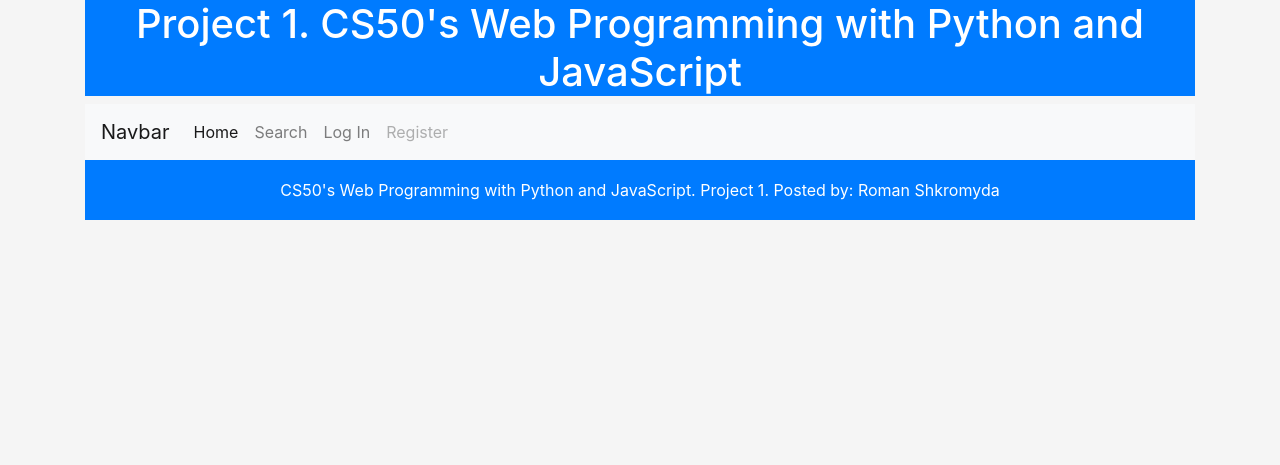
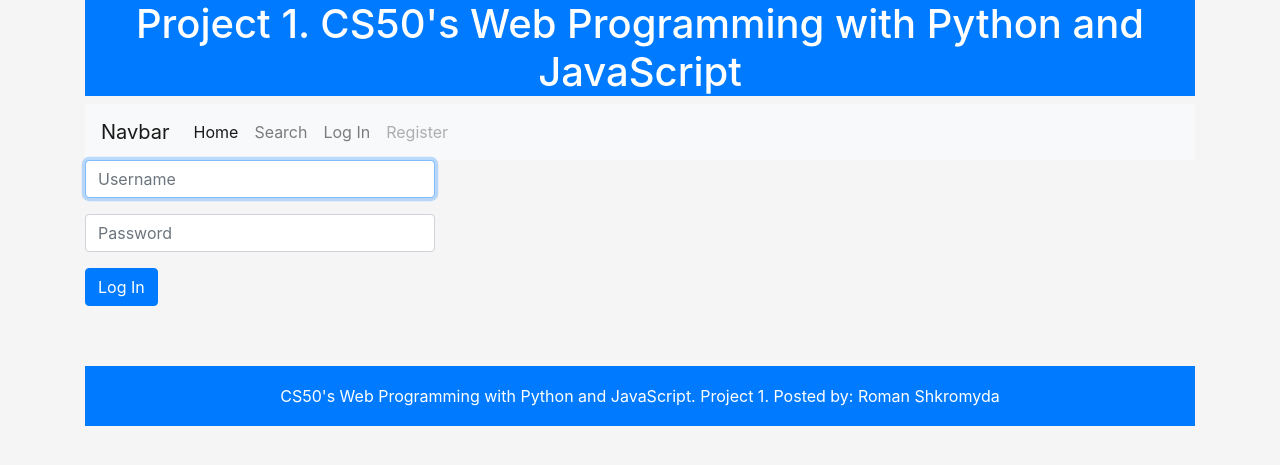
Before and after one commit to shurra/project1, a Flask app: template templates/login.html in a window 1280 px wide. Shown: the top 465 px of the page. Run offline with Flask 2, Linux system fonts and the light colour scheme; the template is opened without the code that fills it, so the values that code supplies are empty; some libraries are stand-ins or nearby versions.

Commit message:
Templates: register and login added

```diff
--- a/application.py
+++ b/application.py
@@ -1,11 +1,13 @@
 import os
 
-from flask import Flask, session, request, render_template
+from flask import Flask, session, request, render_template, flash, redirect
 from flask_session import Session
 from sqlalchemy import create_engine
 from sqlalchemy.orm import scoped_session, sessionmaker
 
 import requests
+
+from helpers import login_required
 
 app = Flask(__name__)
 
@@ -30,6 +32,7 @@
 
 
 @app.route("/")
+@login_required
 def index():
     """Index page"""
     books = db.execute("SELECT * FROM books LIMIT 10;").fetchall()
@@ -45,13 +48,89 @@
     # return "Project 1: TODO" + res
 
 
-@app.route("/login")
+@app.route("/login", methods=["GET", "POST"])
 def login():
-    return "Login"
+    """Log user in"""
 
-@app.route("/register")
+    # Forget any user_id
+    session.clear()
+
+    error = None
+
+    # User reached route via POST (as by submitting a form via POST)
+    if request.method == "POST":
+
+        # Ensure username was submitted
+        if not request.form.get("username"):
+            # return apology("must provide username", 403)
+            flash("must provide username")
+
+        # Ensure password was submitted
+        elif not request.form.get("password"):
+            flash("must provide password")
+
+        # Query database for username
+        # rows = db.execute("SELECT * FROM users WHERE username = :username",
+        #                   username=request.form.get("username"))
+
+        # Ensure username exists and password is correct
+        # if len(rows) != 1 or not check_password_hash(rows[0]["hash"], request.form.get("password")):
+        #     return apology("invalid username and/or password", 403)
+
+        # Remember which user has logged in
+        # session["user_id"] = rows[0]["id"]
+
+        # Redirect user to home page
+        # return redirect("/login")
+
+    # User reached route via GET (as by clicking a link or via redirect)
+    else:
+        return render_template("login.html")
+    return render_template("login.html")
+
+@app.route("/register", methods=["GET", "POST"])
 def register():
-    return "Register"
+    """Register user"""
+
+    # User reached route via POST (as by submitting a form via POST)
+    if request.method == "POST":
+
+        # Ensure username was submitted
+        if not request.form.get("username"):
+            flash("Missing username!")
+
+        # Ensure password was submitted
+        elif not request.form.get("password"):
+            flash("must provide password")
+
+        # Ensure password confirmation was submitted
+        elif not request.form.get("confirmation"):
+            flash("must provide password confirmation")
+
+        # Ensure password and confirmation match
+        elif not request.form.get("confirmation") == request.form.get("password"):
+            flash("passwords does not match")
+
+        # adduser = db.execute("INSERT INTO users (username, hash) VALUES(:username, :hash)",
+        #                      username=request.form.get("username"), hash=generate_password_hash(request.form.get("password")))
+        # if not adduser:
+        #     return apology("that username is taken", 400)
+        # # generate_password_hash    db.execute("INSERT INTO users (username, hash) VALUES(:username, :hash)", username = request.form.get("username"), hash = hash)
+        #
+        # # Query database for username
+        # rows = db.execute("SELECT * FROM users WHERE username = :username", username=request.form.get("username"))
+        #
+        # # Remember which user has logged in
+        # session["user_id"] = rows[0]["id"]
+
+        # Redirect user to home page
+        # return redirect("/")
+
+    # User reached route via GET (as by clicking a link or via redirect)
+    else:
+        return render_template("register.html")
+    return render_template("register.html")
+    # return apology("TODO")
 
 @app.route("/search")
 def search():
--- a/static/main.css
+++ b/static/main.css
@@ -14,6 +14,7 @@
   max-width: content-box;
   background-color: #007bff;
   text-align: center;
+  margin-top: 60px;
 }
 footer span {
   color: white;
--- a/templates/layout.html
+++ b/templates/layout.html
@@ -39,6 +39,12 @@
             </ul>
         </div>
     </nav>
+    {% for message in get_flashed_messages() %}
+        <div class="alert alert-danger">
+            <button type="button" class="close" data-dismiss="alert">&nbsp;&times;</button>
+            {{ message }}
+        </div>
+    {% endfor %}
     <div class="row">
         {% block content %}{% endblock %}
     </div>
--- a/templates/login.html
+++ b/templates/login.html
@@ -1,17 +1,19 @@
 {% extends "layout.html" %}
-{% block body %}
-  <h1>Login</h1>
-  {% if error %}
-    <p class=error><strong>Error:</strong> {{ error }}
-  {% endif %}
-  <form method=post>
-    <dl>
-      <dt>Username:
-      <dd><input type=text name=username value="{{
-          request.form.username }}">
-      <dt>Password:
-      <dd><input type=password name=password>
-    </dl>
-    <p><input type=submit value=Login>
-  </form>
+
+{% block title %}
+    Log In
 {% endblock %}
+
+{% block content %}
+    <div class="col-md-4">
+        <form action="/login" method="post">
+            <div class="form-group">
+                <input autocomplete="off" autofocus class="form-control" name="username" placeholder="Username" type="text"/>
+            </div>
+            <div class="form-group">
+                <input class="form-control" name="password" placeholder="Password" type="password"/>
+            </div>
+            <button class="btn btn-primary" type="submit">Log In</button>
+        </form>
+    </div>
+{% endblock %}
```
Also changed, not shown: helpers.py (+0 -15 lines). Lines whose indentation alone changed are shown as unchanged.
